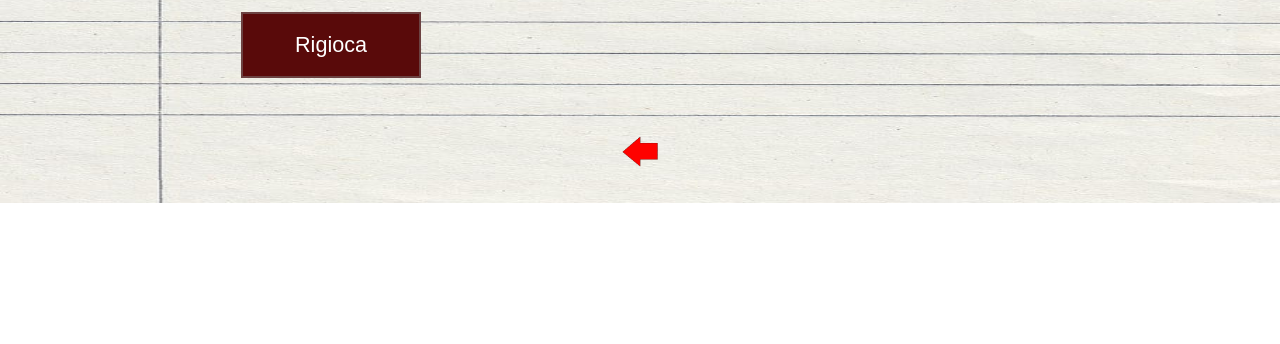
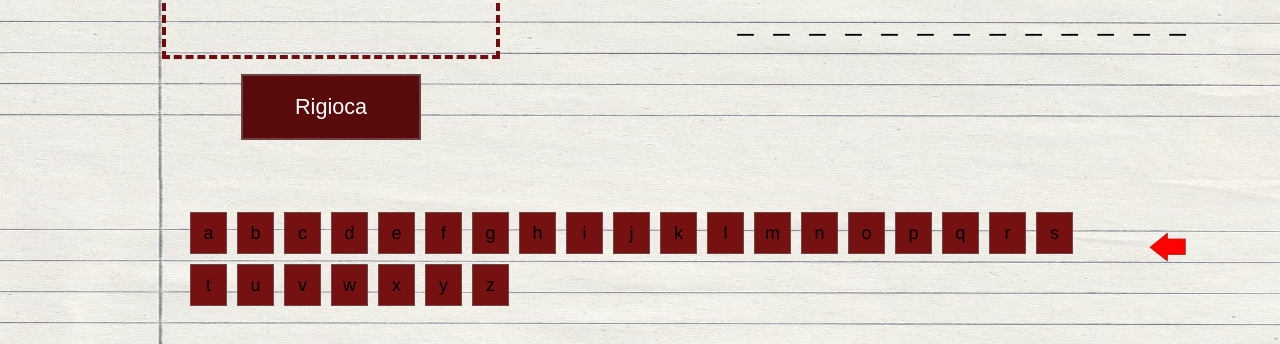
Before and after one commit to DemonLaSushi/git_ITS, a plain HTML site: page note2.html in a window 1280 px wide. Shown: the part 620-964 px from the top of the page. Before the commit the page ends 823 px from the top, so only its background shows below. Drawn offline with Linux system fonts and the light colour scheme.

Commit message:
Update note2.html

```diff
--- a/note2.html
+++ b/note2.html
@@ -6,7 +6,7 @@
         <meta charset="utf-8">
         <meta name="viewpoint" content="width=device=width,initial-scale=1">
 
-        <script src="jshangtry.js"></script>
+        <script src="style2note.js"></script>
 
 
 
```
